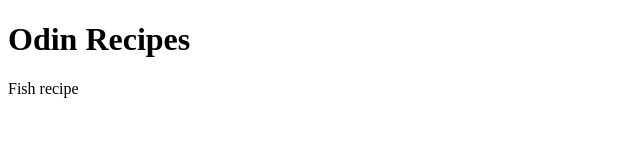
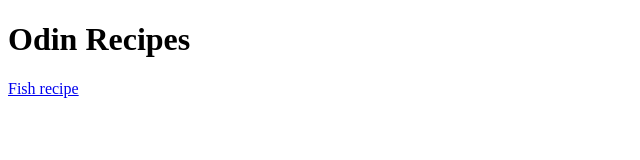
Before and after one commit to SnakeCcama/odin-recipes, a plain HTML site: page index.html in a window 1280 px wide. Shown: the full height of the page, 0-640 px from the left. Drawn offline with Linux system fonts and the light colour scheme.

Commit message:
Link to fish recipe added

```diff
--- a/index.html
+++ b/index.html
@@ -8,6 +8,6 @@
 
     <body>
         <h1>Odin Recipes</h1>
-        <p>Fish recipe</p>
+        <a href="./recipes/fish.html">Fish recipe</a>
     </body>
 </html>
```
